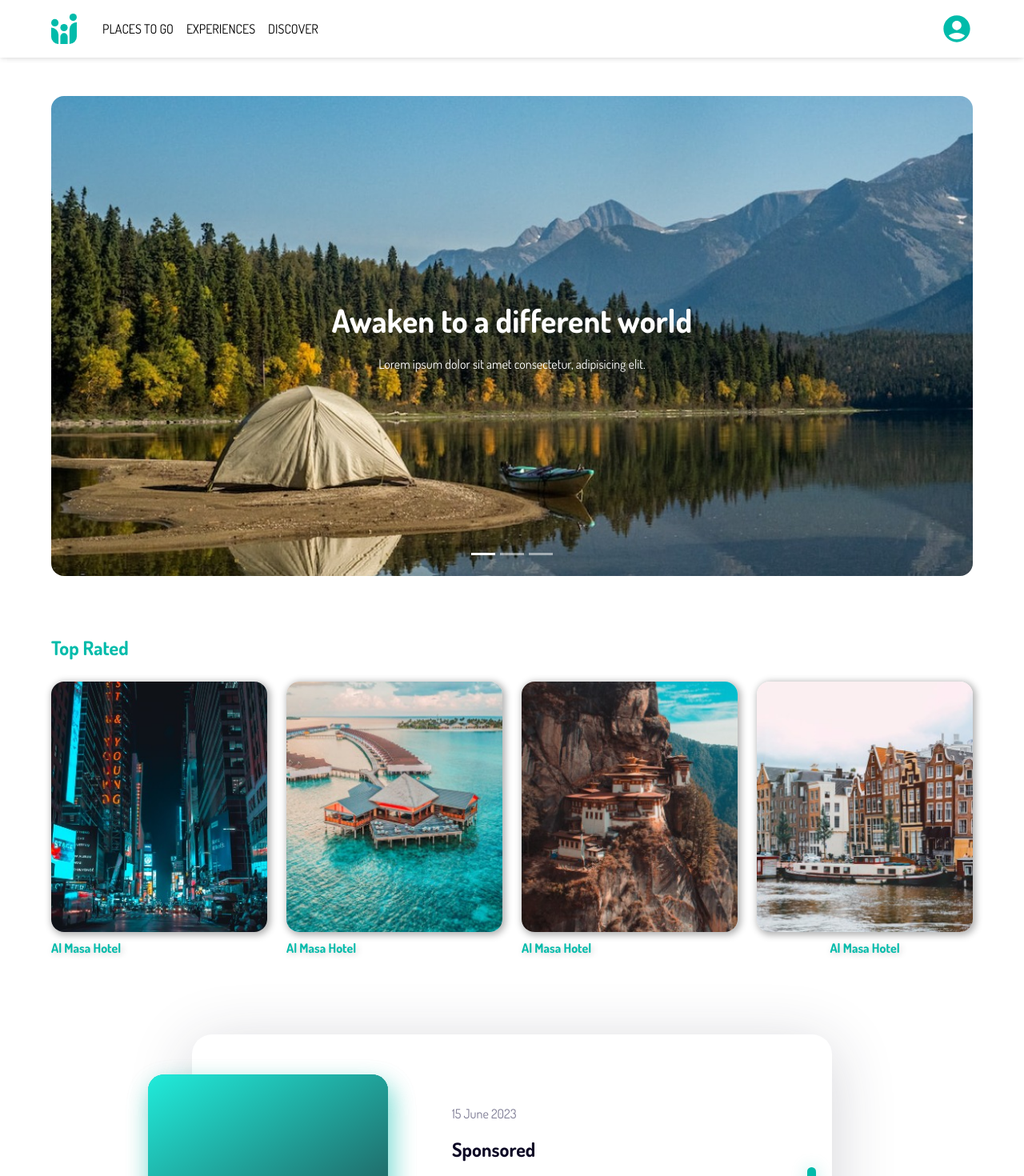
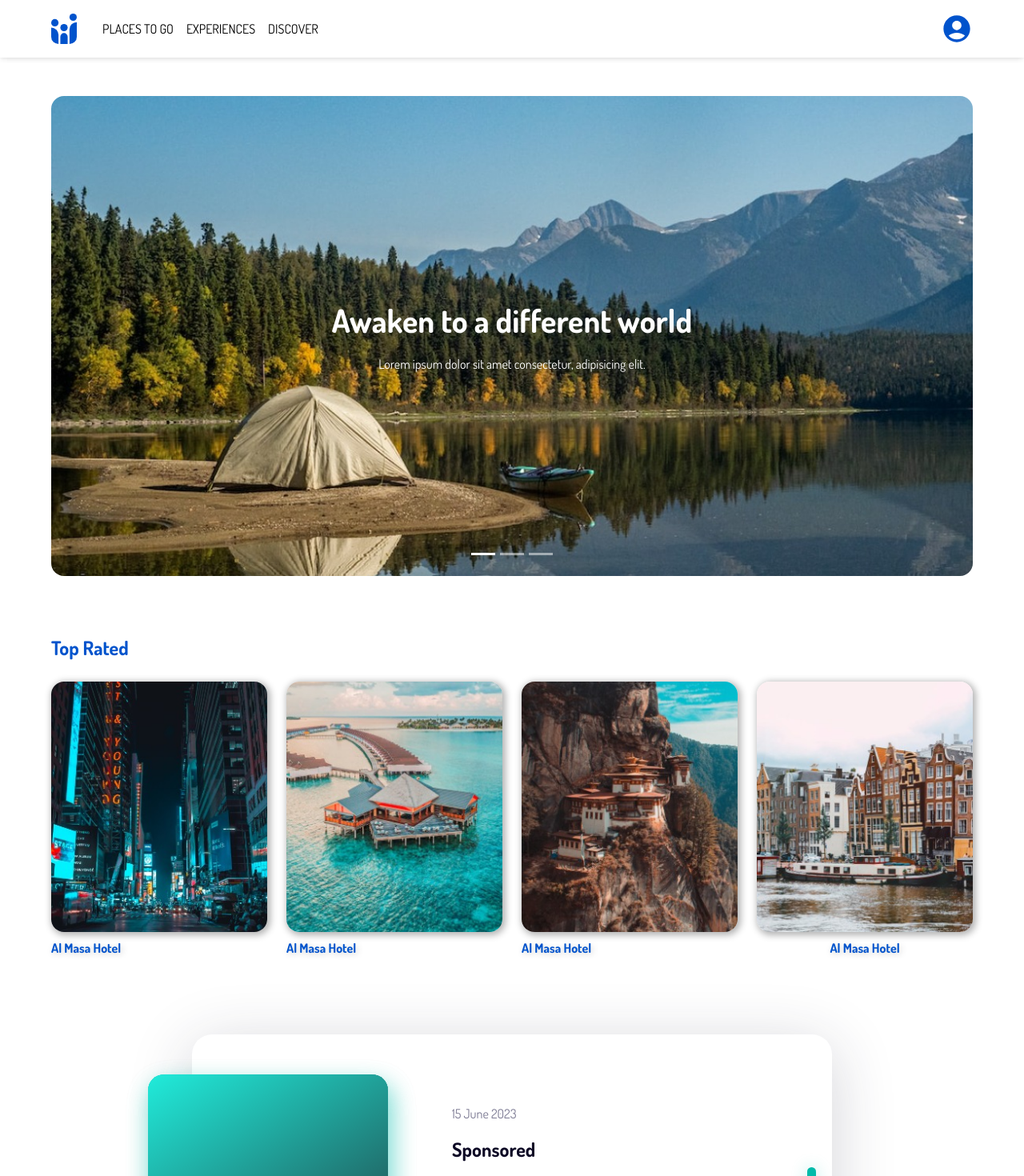
Before and after one commit to 0xosamaa/where-to-go-website-client, a React (Vite) app: page / in a window 1280 px wide. Shown: the top 1470 px of the page at 80% size. Built offline with nearby package versions, Linux system fonts and the light colour scheme; grey boxes are pictures that could not be loaded.

Commit message:
Updated color theme to blue if logged out and green if logged in

```diff
--- a/src/App.jsx
+++ b/src/App.jsx
@@ -3,20 +3,33 @@ import 'bootstrap/dist/js/bootstrap.min.js';
 import AppRoutes from './Routes';
 import { createTheme, ThemeProvider } from '@mui/material';
 
+const primary = {};
+const secondary = {};
+
+if (localStorage.getItem('token')) {
+    primary.main = '#00BBAA';
+    primary.light = '#07ffea';
+    primary.dark = '#00a99b';
+    primary.contrastText = '#FFFFFF';
+    secondary.main = '#0053CC';
+    secondary.light = '#1673ff';
+    secondary.dark = '#0043a8';
+    secondary.contrastText = '#FFFFFF';
+} else {
+    primary.main = '#0053CC';
+    primary.light = '#1673ff';
+    primary.dark = '#0043a8';
+    primary.contrastText = '#FFFFFF';
+    secondary.main = '#00BBAA';
+    secondary.light = '#07ffea';
+    secondary.dark = '#00a99b';
+    secondary.contrastText = '#FFFFFF';
+}
+
 const theme = createTheme({
     palette: {
-        primary: {
-            main: '#00BBAA',
-            light: '#07ffea',
-            dark: '#00a99b',
-            contrastText: '#FFFFFF',
-        },
-        secondary: {
-            main: '#0053CC',
-            light: '#1673ff',
-            dark: '#0043a8',
-            contrastText: '#FFFFFF',
-        },
+        primary: primary,
+        secondary: secondary,
         info: {
             main: '#FFFFFF',
             light: '#FFFFFF',
--- a/src/Components/Navbar/Navbar.jsx
+++ b/src/Components/Navbar/Navbar.jsx
@@ -2,6 +2,7 @@
 import { Link } from 'react-router-dom';
 // import './Navbar.css';
 import mainLogo from '../../assets/logos/main_logo.svg';
+import secondaryLogo from '../../assets/logos/secondary_logo.svg';
 
 import * as React from "react";
 import AppBar from "@mui/material/AppBar";
@@ -64,7 +65,7 @@ function Navbar() {
                                 display: { xs: 'none', md: 'flex' },
                             }}
                         >
-                            <img src={mainLogo} alt="Where to go" width={32} />
+                            <img src={localStorage.getItem('token') ? mainLogo : secondaryLogo} alt="Where to go" width={32} />
                         </Box>
                     </Link>
 
@@ -82,7 +83,7 @@ function Navbar() {
                             onClick={handleOpenNavMenu}
                             color="inherit"
                         >
-                            <img src={mainLogo} alt="Where to go" width={32} />
+                            <img src={localStorage.getItem('token') ? mainLogo : secondaryLogo} alt="Where to go" width={32} />
                         </IconButton>
                         <Menu
                             id="menu-appbar"
--- a/src/Pages/Home/Home.css
+++ b/src/Pages/Home/Home.css
@@ -17,7 +17,6 @@ a {
 }
 
 .top-rated a {
-    color: #00bbaa;
     text-shadow: 2px 2px 8px rgba(0, 0, 0, 0.2);
 }
 
--- a/src/Pages/Home/Home.jsx
+++ b/src/Pages/Home/Home.jsx
@@ -1,7 +1,7 @@
 import React from 'react';
 import './Home.css';
 import { Link } from 'react-router-dom';
-import { Typography, Container } from '@mui/material';
+import { Typography, Container, useTheme } from '@mui/material';
 import Slider from '../../Components/Slider/Slider';
 import Header from '../../Components/Header/Header';
 import top1 from '../../assets/images/places/top-rated/top-rated-1.jpeg';
@@ -14,13 +14,15 @@ import openPlaces from '../../assets/images/places/categories/open-places.jpeg';
 import parks from '../../assets/images/places/categories/parks.jpeg';
 
 const Home = () => {
+    const theme = useTheme();
+
     return (
         <>
             <Header />
             <Container maxWidth="lg" className="top-rated my-5">
                 <div className="row">
                     <div className="col-12 my-3 text-center text-lg-start">
-                        <Typography variant="h3" color={'#00bbaa'}>
+                        <Typography variant="h3" color={theme.palette.primary.main}>
                             Top Rated
                         </Typography>
                     </div>
@@ -35,7 +37,7 @@ const Home = () => {
                             </div>
                             <div className="row">
                                 <div className="col-12 text-start">
-                                    <Typography variant="p" fontWeight={'bold'}>
+                                    <Typography color="primary" variant="p" fontWeight={'bold'}>
                                         Al Masa Hotel
                                     </Typography>
                                 </div>
@@ -51,7 +53,7 @@ const Home = () => {
                             </div>
                             <div className="row">
                                 <div className="col-12 text-start">
-                                    <Typography variant="p" fontWeight={'bold'}>
+                                    <Typography color="primary" variant="p" fontWeight={'bold'}>
                                         Al Masa Hotel
                                     </Typography>
                                 </div>
@@ -67,7 +69,7 @@ const Home = () => {
                             </div>
                             <div className="row">
                                 <div className="col-12 text-start">
-                                    <Typography variant="p" fontWeight={'bold'}>
+                                    <Typography color="primary" variant="p" fontWeight={'bold'}>
                                         Al Masa Hotel
                                     </Typography>
                                 </div>
@@ -83,7 +85,7 @@ const Home = () => {
                             </div>
                             <div className="row">
                                 <div className="col-12">
-                                    <Typography variant="p" fontWeight={'bold'}>
+                                    <Typography color="primary" variant="p" fontWeight={'bold'}>
                                         Al Masa Hotel
                                     </Typography>
                                 </div>
@@ -96,7 +98,7 @@ const Home = () => {
             <Container maxWidth="lg" className="categories mb-5">
                 <div className="row">
                     <div className="col-12 text-center text-lg-start my-3">
-                        <Typography variant="h3" color={'#00bbaa'}>
+                        <Typography variant="h3" color="primary">
                             Categories
                         </Typography>
                     </div>
--- a/src/Pages/Login/Login.jsx
+++ b/src/Pages/Login/Login.jsx
@@ -17,6 +17,7 @@ import React, { useEffect, useState } from 'react';
 import { Link, useNavigate } from 'react-router-dom';
 import axiosInstance from '../../Axios';
 import mainLogo from '../../assets/logos/main_logo.svg';
+import secondaryLogo from '../../assets/logos/secondary_logo.svg';
 import registerIll from '../../assets/images/register/register-ill.png';
 
 const Login = () => {
@@ -125,7 +126,7 @@ const Login = () => {
                                 }}
                             >
                                 <img
-                                    src={mainLogo}
+                                    src={localStorage.getItem('token') ? mainLogo : secondaryLogo}
                                     alt="Where to go"
                                     width={32}
                                 />
@@ -328,7 +329,7 @@ const Login = () => {
                                         <Link to="/register">
                                             <Typography
                                                 variant="span"
-                                                color={'#00bbaa'}
+                                                color={theme.palette.primary.main}
                                             >
                                                 Sign up
                                             </Typography>
@@ -364,7 +365,7 @@ const Login = () => {
                     </div>
                     <div
                         className="col-12 col-lg-6 p-5 d-none d-lg-block"
-                        style={{ backgroundColor: 'rgb(1, 140, 128)' }}
+                        style={{ backgroundColor: theme.palette.primary.main }}
                     >
                         <img
                             src={registerIll}
--- a/src/Pages/Profile/Profile.jsx
+++ b/src/Pages/Profile/Profile.jsx
@@ -1,7 +1,7 @@
 import React, { useEffect, useState } from 'react';
 import { FontAwesomeIcon } from '@fortawesome/react-fontawesome';
 import { faLock, faStar, faUserTie } from '@fortawesome/free-solid-svg-icons';
-import { Alert, Snackbar, Typography } from '@mui/material';
+import { Alert, Snackbar, Typography, useTheme } from '@mui/material';
 import Info from './Info/Info.jsx';
 import Security from './Security/Security.jsx';
 import Edit from './Edit/Edit.jsx';
@@ -12,6 +12,7 @@ import Preference from './preference/Preference.jsx';
 import { Container } from '@mui/system';
 
 const Profile = () => {
+    const theme = useTheme();
     const dispatch = useDispatch();
     const [active, setActive] = useState('Info');
     const [opens, setOpens] = useState(false);
@@ -62,7 +63,7 @@ return (
                 >
                     <div
                         style={{
-                            color: active === 'Info' ? '#00BBAA' : '#555',
+                            color: active === 'Info' ? theme.palette.primary.main : '#555',
                         }}
                         className="control d-flex align-items-center gap-3"
                         onClick={() => setActive('Info')}
@@ -74,7 +75,7 @@ return (
                     </div>
                     <div
                         style={{
-                            color: active === 'Security' ? '#00BBAA' : '#555',
+                            color: active === 'Security' ? theme.palette.primary.main : '#555',
                         }}
                         className="control d-flex align-items-center gap-3"
                         onClick={() => setActive('Security')}
@@ -86,7 +87,7 @@ return (
                     </div>
                     <div
                         style={{
-                            color: active === 'Preference' ? '#00BBAA' : '#555',
+                            color: active === 'Preference' ? theme.palette.primary.main : '#555',
                         }}
                         className="control d-flex align-items-center gap-3"
                         onClick={() => setActive('Preference')}
--- a/src/Pages/Profile/profile.css
+++ b/src/Pages/Profile/profile.css
@@ -1,4 +1,8 @@
-.control:hover {
-  color: #00BBAA !important;
+.control {
+  transition: all 0.25s ease-in-out;
   cursor: pointer;
 }
+
+.control:hover {
+  transform: translateX(12px);
+}
--- a/src/Pages/Register/Register.jsx
+++ b/src/Pages/Register/Register.jsx
@@ -16,6 +16,7 @@ import React, { useEffect, useState } from 'react';
 import { Link, Navigate, useNavigate } from 'react-router-dom';
 import { RiseLoader } from 'react-spinners';
 import mainLogo from '../../assets/logos/main_logo.svg';
+import secondaryLogo from '../../assets/logos/secondary_logo.svg';
 import registerIll from '../../assets/images/register/register-ill.png';
 import axiosInstance from '../../Axios';
 import { Margin } from '@mui/icons-material';
@@ -156,7 +157,7 @@ const Register = () => {
                                 }}
                             >
                                 <img
-                                    src={mainLogo}
+                                    src={localStorage.getItem('token') ? mainLogo : secondaryLogo}
                                     alt="Where to go"
                                     width={32}
                                 />
@@ -395,7 +396,7 @@ const Register = () => {
                                         <Link to="/login">
                                             <Typography
                                                 variant="span"
-                                                color={'#00bbaa'}
+                                                color={theme.palette.primary.main}
                                             >
                                                 Sign in
                                             </Typography>
@@ -431,7 +432,7 @@ const Register = () => {
                     </div>
                     <div
                         className="col-12 col-lg-6 p-5 d-none d-lg-block"
-                        style={{ backgroundColor: 'rgb(1, 140, 128)' }}
+                        style={{ backgroundColor: theme.palette.primary.main }}
                     >
                         <img
                             src={registerIll}
```
